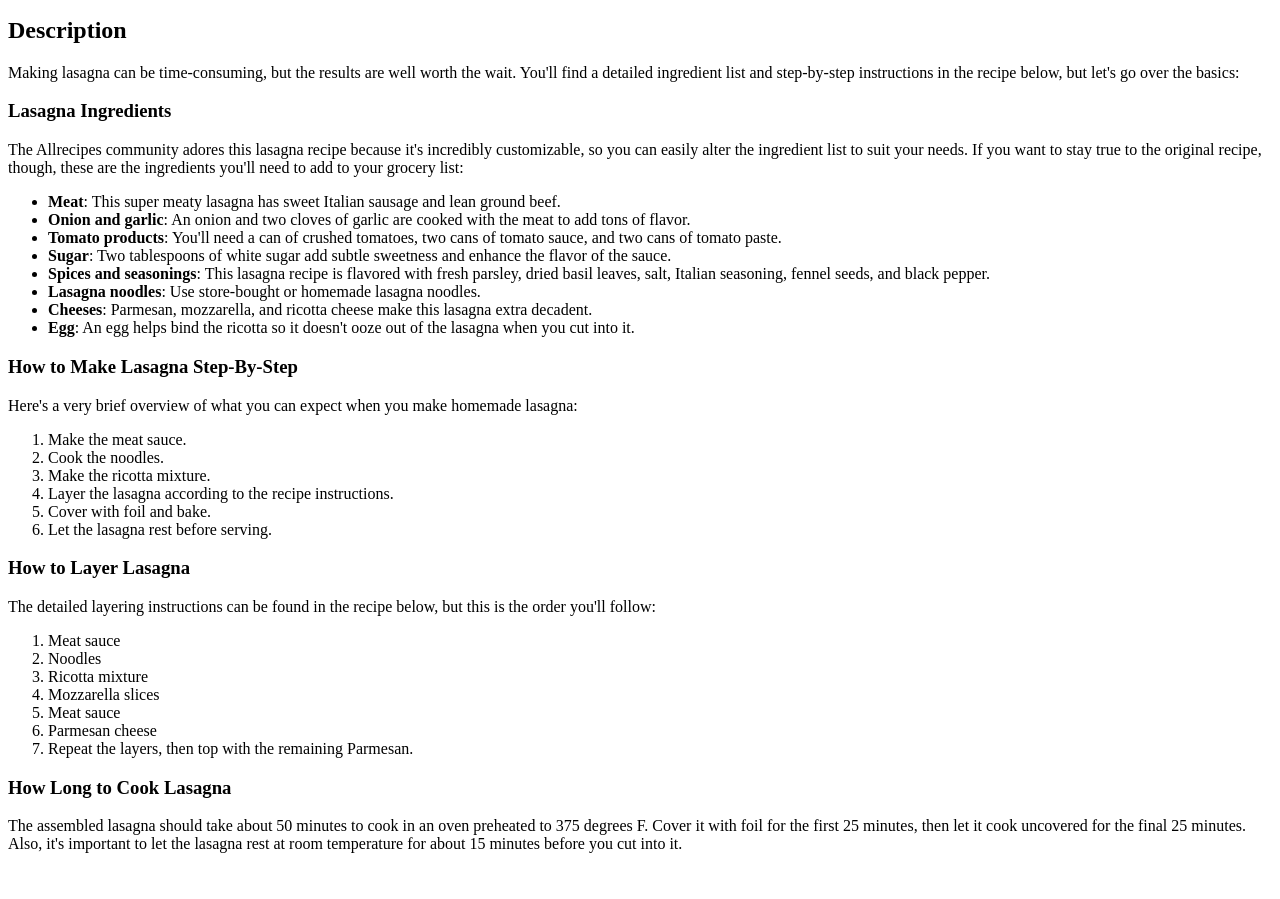
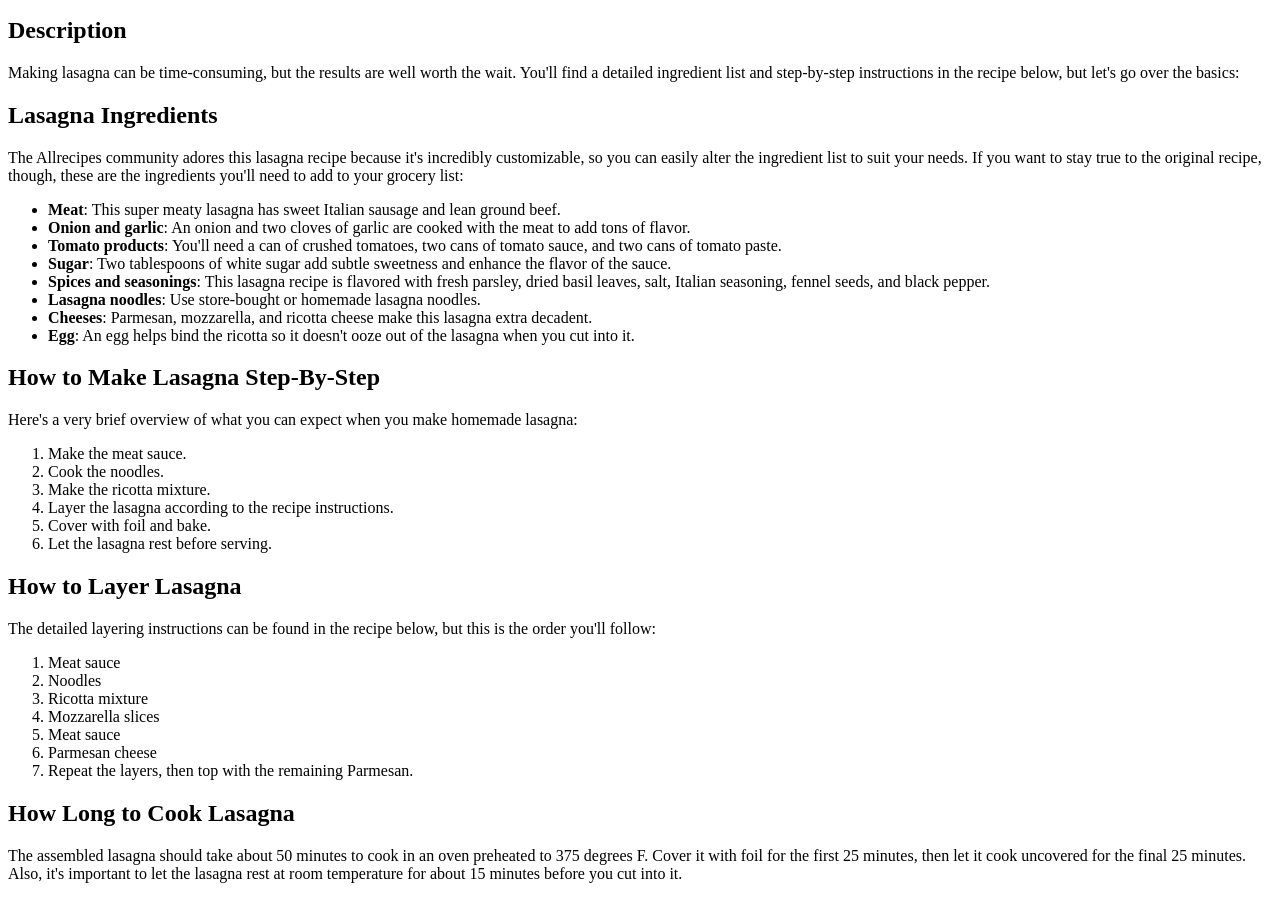
Before and after one commit to mvbr0/odin-recipes, a plain HTML site: page recipes/lasagna.html in a window 1280 px wide. Shown: the part 135-1034 px from the top of the page. Before the commit the page ends 1004 px from the top, so only its background shows below. Drawn offline with Linux system fonts and the light colour scheme.

Commit message:
Corrected headings in Lasagna & Mexican Pizza recipe pages.

```diff
--- a/recipes/lasagna.html
+++ b/recipes/lasagna.html
@@ -11,7 +11,7 @@
     <img src="../images/lasagna.jpg" width="527" height="360" alt="The world's best lasagna finished.">
     <h2>Description</h2>
     <p>Making lasagna can be time-consuming, but the results are well worth the wait. You'll find a detailed ingredient list and step-by-step instructions in the recipe below, but let's go over the basics:</p>
-    <h3>Lasagna Ingredients</h3>
+    <h2>Lasagna Ingredients</h2>
     <p>The Allrecipes community adores this lasagna recipe because it's incredibly customizable, so you can easily alter the ingredient list to suit your needs. If you want to stay true to the original recipe, though, these are the ingredients you'll need to add to your grocery list:</p>
     <ul>
         <li><strong>Meat</strong>: This super meaty lasagna has sweet Italian sausage and lean ground beef.</li>
@@ -23,7 +23,7 @@
         <li><strong>Cheeses</strong>: Parmesan, mozzarella, and ricotta cheese make this lasagna extra decadent.</li>
         <li><strong>Egg</strong>: An egg helps bind the ricotta so it doesn't ooze out of the lasagna when you cut into it.</li>
     </ul>
-    <h3>How to Make Lasagna Step-By-Step</h3>
+    <h2>How to Make Lasagna Step-By-Step</h2>
     <p>Here's a very brief overview of what you can expect when you make homemade lasagna:</p>
     <ol>
         <li>Make the meat sauce.</li>
@@ -33,7 +33,7 @@
         <li>Cover with foil and bake.</li>
         <li>Let the lasagna rest before serving.</li>
     </ol>
-    <h3>How to Layer Lasagna</h3>
+    <h2>How to Layer Lasagna</h2>
     <p>The detailed layering instructions can be found in the recipe below, but this is the order you'll follow:</p>
     <ol>
         <li>Meat sauce</li>
@@ -44,7 +44,7 @@
         <li>Parmesan cheese</li>
         <li>Repeat the layers, then top with the remaining Parmesan.</li>
     </ol>
-    <h3>How Long to Cook Lasagna</h3>
+    <h2>How Long to Cook Lasagna</h2>
     <p>The assembled lasagna should take about 50 minutes to cook in an oven preheated to 375 degrees F. Cover it with foil for the first 25 minutes, then let it cook uncovered for the final 25 minutes. Also, it's important to let the lasagna rest at room temperature for about 15 minutes before you cut into it.</p>
 </body>
 </html>
```
Also changed, not shown: recipes/mexican-pizza.html (+2 -2 lines).
